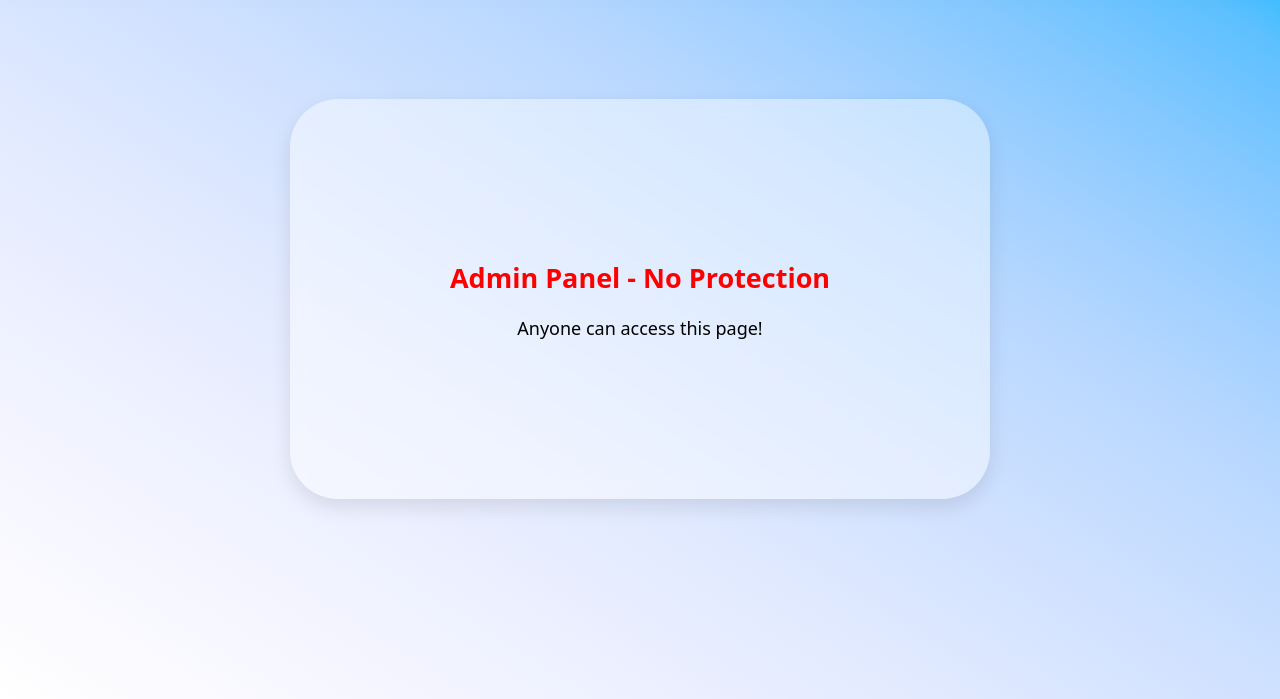
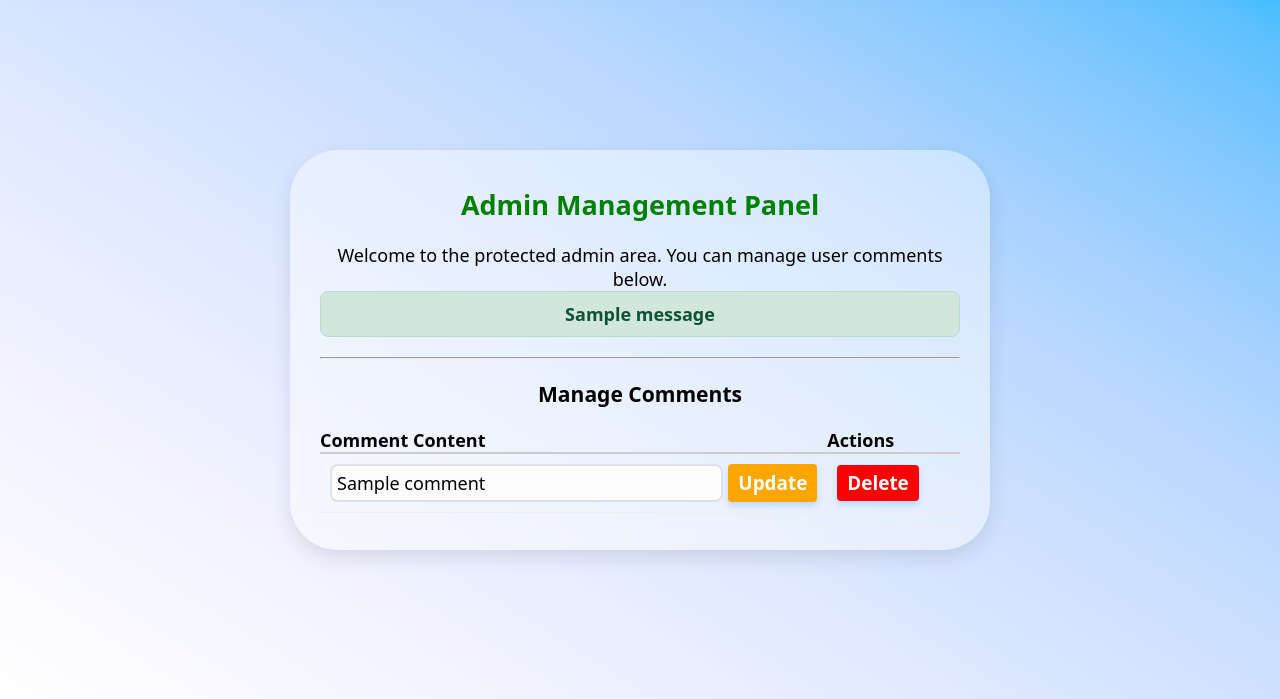
Before and after one commit to lollileeno/SecPro, a Python web app: template templates/admin.html in a window 1280 px wide. Shown: the part 101-800 px from the top of the page. Run offline with Jinja, Linux system fonts and the light colour scheme; the template is opened without the code that fills it: most values are stand-ins (such as "Sample title", 1, 10 or a date in 2020); one stand-in notice (Sample message) is shown.

Commit message:
Enhance admin panel with comment management features

```diff
--- a/templates/admin.html
+++ b/templates/admin.html
@@ -16,10 +16,64 @@
         </nav>
     </header>
 
-<div class="container">
-    <h2 style="color:red;">Admin Panel - No Protection</h2>
-    <p>Anyone can access this page!</p>
-</div>
+<div class="container" style="height:auto;">
+        <h2 style="color:green;">Admin Management Panel</h2>
+        <p>Welcome to the protected admin area. You can manage user comments below.</p>
+
+        {% with messages = get_flashed_messages(with_categories=true) %}
+          {% if messages %}
+            {% for category, message in messages %}
+              <div style="padding: 10px; margin-bottom: 20px; border-radius: 8px; font-weight: bold;
+                          background-color: {% if category == 'danger' %}#f8d7da{% else %}#d1e7dd{% endif %};
+                          color: {% if category == 'danger' %}#721c24{% else %}#0f5132{% endif %};
+                          border: 1px solid {% if category == 'danger' %}#f5c6cb{% else %}#badbcc{% endif %};">
+                {{ message }}
+              </div>
+            {% endfor %}
+          {% endif %}
+        {% endwith %}
+
+        <hr style="margin: 20px 0;">
+
+        <h3>Manage Comments</h3>
+        <table style="width:100%; border-collapse: collapse; margin-top: 20px; text-align: left;">
+            <thead>
+                <tr style="border-bottom: 2px solid #ccc;">
+                    <th>Comment Content</th>
+                    <th>Actions</th>
+                </tr>
+            </thead>
+            <tbody>
+                {% for comment in comments %}
+                <tr style="border-bottom: 1px solid #eee;">
+                    <td style="padding: 10px;">
+                        <form action="{{ url_for('edit_comment', comment_id=comment[0]) }}" method="POST" style="display:flex; gap:5px;">
+                            <input type="text" name="content" value="{{ comment[1] }}" style="margin:0; padding:5px; flex-grow: 1;">
+                            <button type="submit" style="width:auto; margin:0; padding:5px 10px; background: orange; border-radius: 4px; cursor: pointer;">Update</button>
+                        </form>
+                    </td>
+                    <td style="padding: 10px;">
+                        <form action="{{ url_for('delete_comment', comment_id=comment[0]) }}" method="POST">
+                            <button type="submit" style="width:auto; margin:0; padding:5px 10px; background: red; border-radius: 4px; color: white; cursor: pointer;"
+                                    onclick="return confirm('Are you sure you want to delete this comment?')">
+                                Delete
+                            </button>
+                        </form>
+                    </td>
+                </tr>
+                {% endfor %}
+            </tbody>
+        </table>
+    </div>
+<script>
+function adjustForNav() {
+  const nav = document.querySelector('nav');
+  const navHeight = nav.getBoundingClientRect().height;
+  document.body.style.paddingTop = navHeight + 'px';
+}
+
+adjustForNav();
+window.addEventListener('resize', adjustForNav);</script>
 
 </body>
 </html>
```
